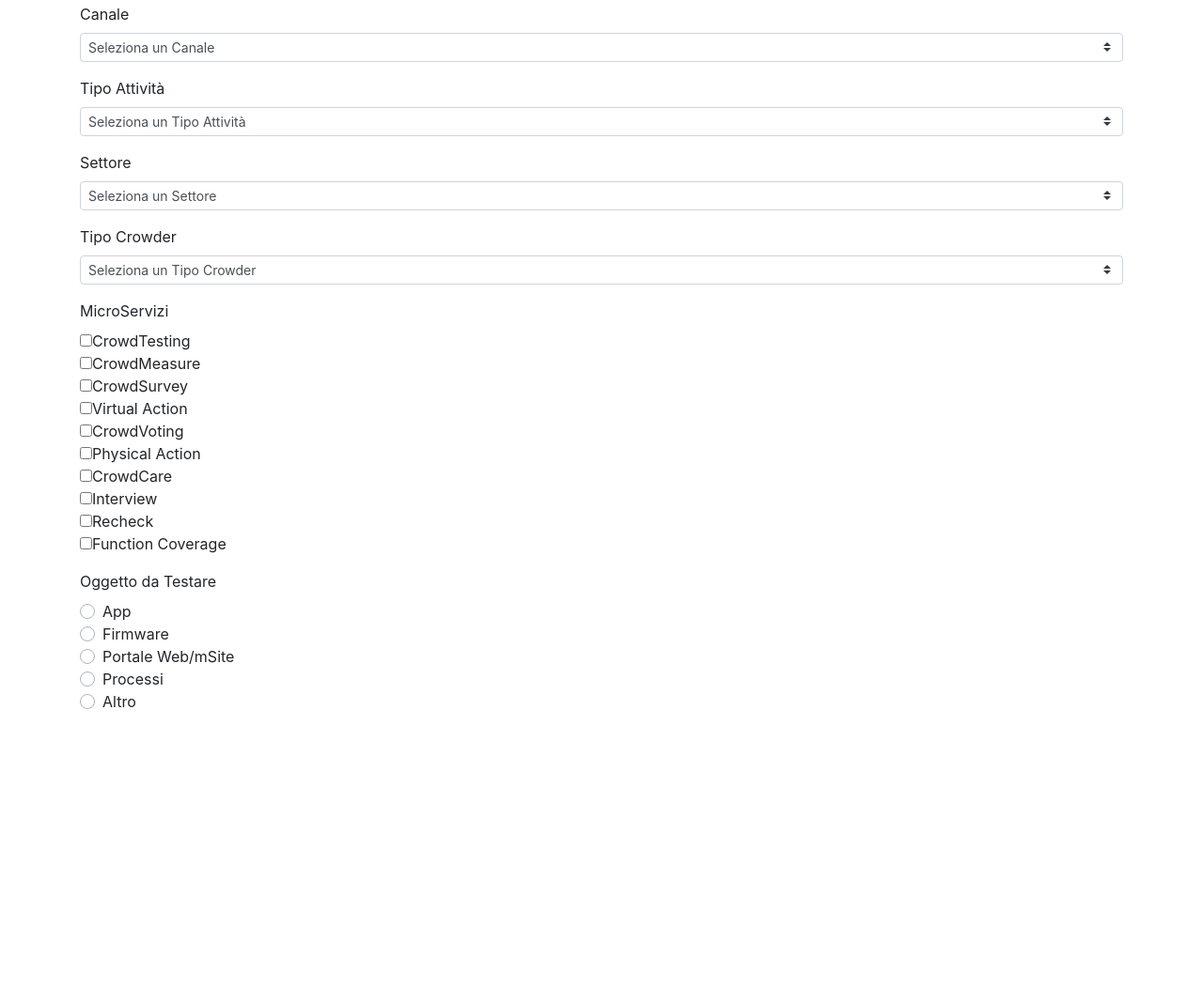
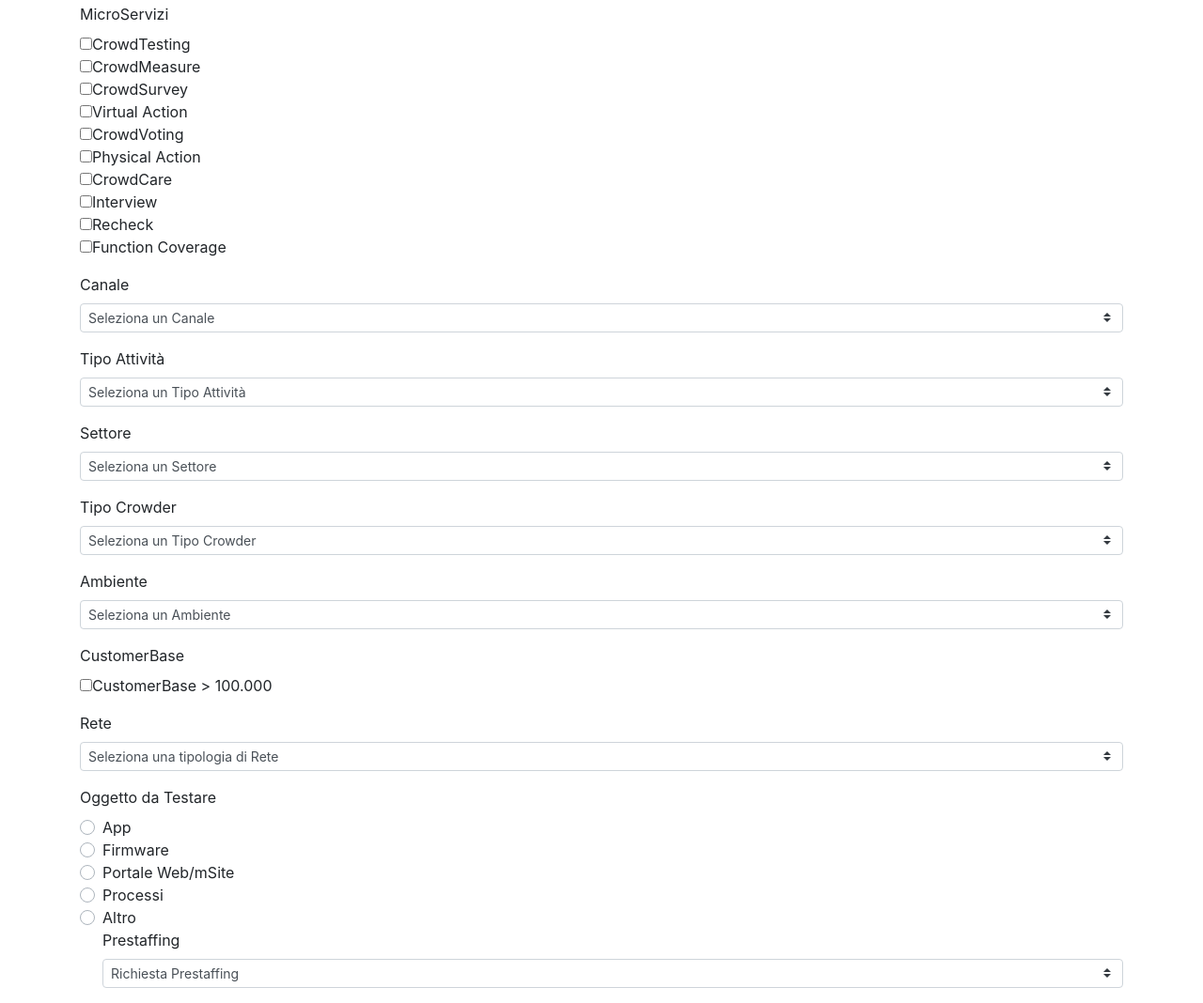
Before and after one commit to DrDrunk3nstein/compiler, an Electron app: page index.html in a window 1280 px wide. Shown: the part 251-1319 px from the top of the page at 94% size. Before the commit the page ends 1026 px from the top, so only its background shows below. Drawn offline with Linux system fonts and the light colour scheme.

Commit message:
Update index.html

```diff
--- a/index.html
+++ b/index.html
@@ -54,6 +54,21 @@
                 </select>
               </div>
 
+              <!-- MicroService -->
+              <div class="form-group">
+                  <label>MicroServizi</label><br>
+                    <input type="checkbox" value="microservice1">CrowdTesting<br>
+                    <input type="checkbox" value="microservice2">CrowdMeasure<br>
+                    <input type="checkbox" value="microservice3">CrowdSurvey<br>
+                    <input type="checkbox" value="microservice4">Virtual Action<br>
+                    <input type="checkbox" value="microservice5">CrowdVoting<br>
+                    <input type="checkbox" value="microservice6">Physical Action<br>
+                    <input type="checkbox" value="microservice7">CrowdCare<br>
+                    <input type="checkbox" value="microservice8">Interview<br>
+                    <input type="checkbox" value="microservice9">Recheck<br>
+                    <input type="checkbox" value="microservice10">Function Coverage<br>
+              </div>
+
               <!-- Channel -->
               <div class="form-group">
                 <label>Canale</label>
@@ -97,7 +112,7 @@
                   <option value="mobilità">Mobilità</option>
                   <option value="pa">PA</option>
                   <option value="energia">Enrgia</option>
-                  <option value="otheractivity">Altro</option>
+                  <option value="otherbusinessfield">Altro</option>
                 </select>
               </div>
 
@@ -112,27 +127,37 @@
                 </select>
               </div>
 
+              <!-- TestingEnvironment -->
+              <div class="form-group">
+                <label>Ambiente</label>
+                <select class="custom-select custom-select-sm">
+                  <option value="" disabled selected>Seleziona un Ambiente</option>
+                  <option value="preesercizio">Pre Esercizio</option>
+                  <option value="esercizio">Esercizio</option>
+                </select>
+              </div>
 
+              <!-- CustomerBase -->
+              <div class="form-group">
+                  <label>CustomerBase</label><br>
+                    <input type="checkbox" value="customerbase">CustomerBase > 100.000<br>
+              </div>
 
-              <!-- MicroService -->
+              <!-- Rete -->
               <div class="form-group">
-                  <label>MicroServizi</label><br>
-                    <input type="checkbox" value="microservice1">CrowdTesting<br>
-                    <input type="checkbox" value="microservice2">CrowdMeasure<br>
-                    <input type="checkbox" value="microservice3">CrowdSurvey<br>
-                    <input type="checkbox" value="microservice4">Virtual Action<br>
-                    <input type="checkbox" value="microservice5">CrowdVoting<br>
-                    <input type="checkbox" value="microservice6">Physical Action<br>
-                    <input type="checkbox" value="microservice7">CrowdCare<br>
-                    <input type="checkbox" value="microservice8">Interview<br>
-                    <input type="checkbox" value="microservice9">Recheck<br>
-                    <input type="checkbox" value="microservice10">Function Coverage<br>
+                <label>Rete</label>
+                <select class="custom-select custom-select-sm">
+                  <option value="" disabled selected>Seleziona una tipologia di Rete</option>
+                  <option value="mobile">Mobile</option>
+                  <option value="fisso">Fisso</option>
+                  <option value="mobilefisso">Mobile + Fisso</option>
+                </select>
               </div>
 
               <!-- TestObject -->
               <div class="form-group">
                 <label class="d-block">Oggetto da Testare</label>
-                <!-- Rimuovi "custom-control-inline" dentro "class" se vuoi averli uno sotto l'altro -->
+                <!-- Aggiungi "custom-control-inline" dentro "class" se vuoi averli accanto -->
                 <div class="custom-control custom-radio">
                   <input type="radio" id="service_1" name="service" class="custom-control-input">
                   <label class="custom-control-label" for="service_1">App</label>
@@ -152,6 +177,16 @@
                 <div class="custom-control custom-radio">
                   <input type="radio" id="service_5" name="service" class="custom-control-input">
                   <label class="custom-control-label" for="service_5">Altro</label>
+
+                  <!-- PreStaffing -->
+                  <div class="form-group">
+                    <label>Prestaffing</label>
+                    <select class="custom-select custom-select-sm">
+                      <option value="" disabled selected>Richiesta Prestaffing</option>
+                      <option value="prestaffing">Prestaffing</option>
+                    </select>
+
+                  </div>
                 </div>
               </div>
             </form>
```
